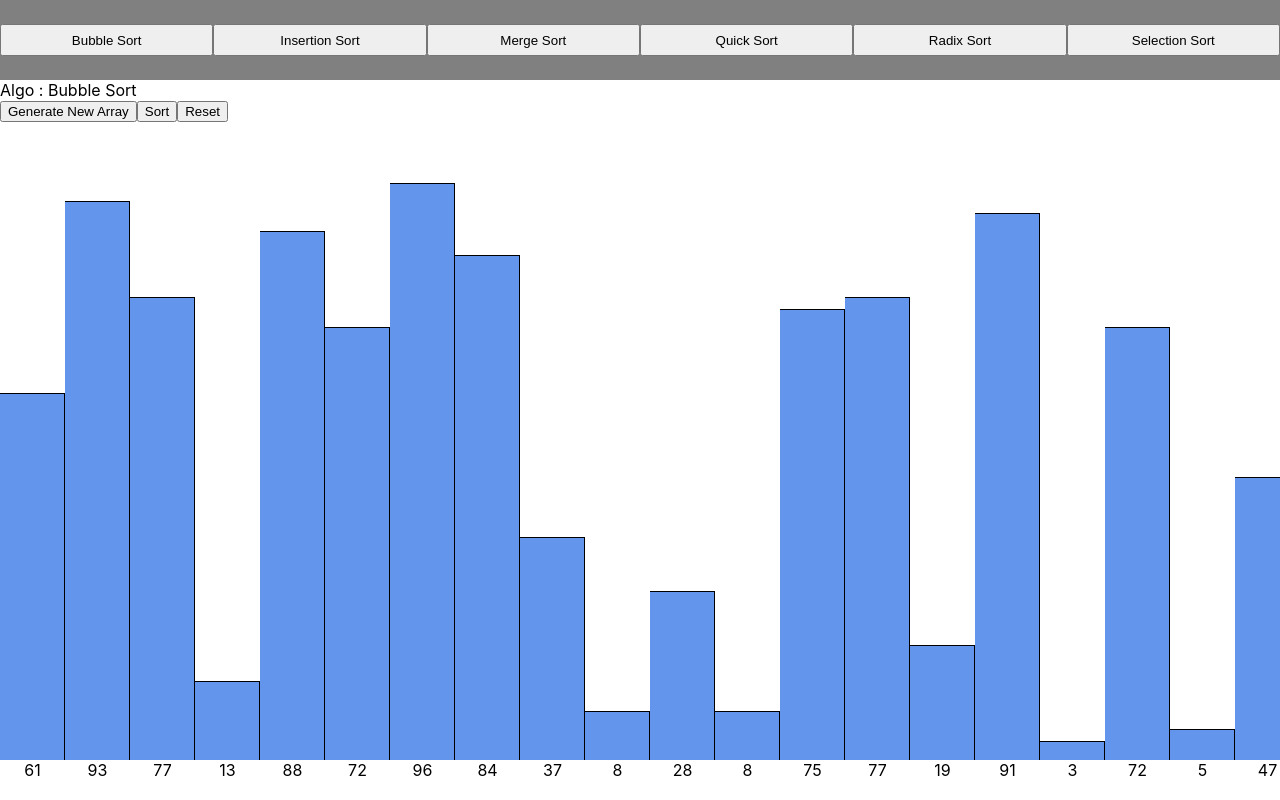
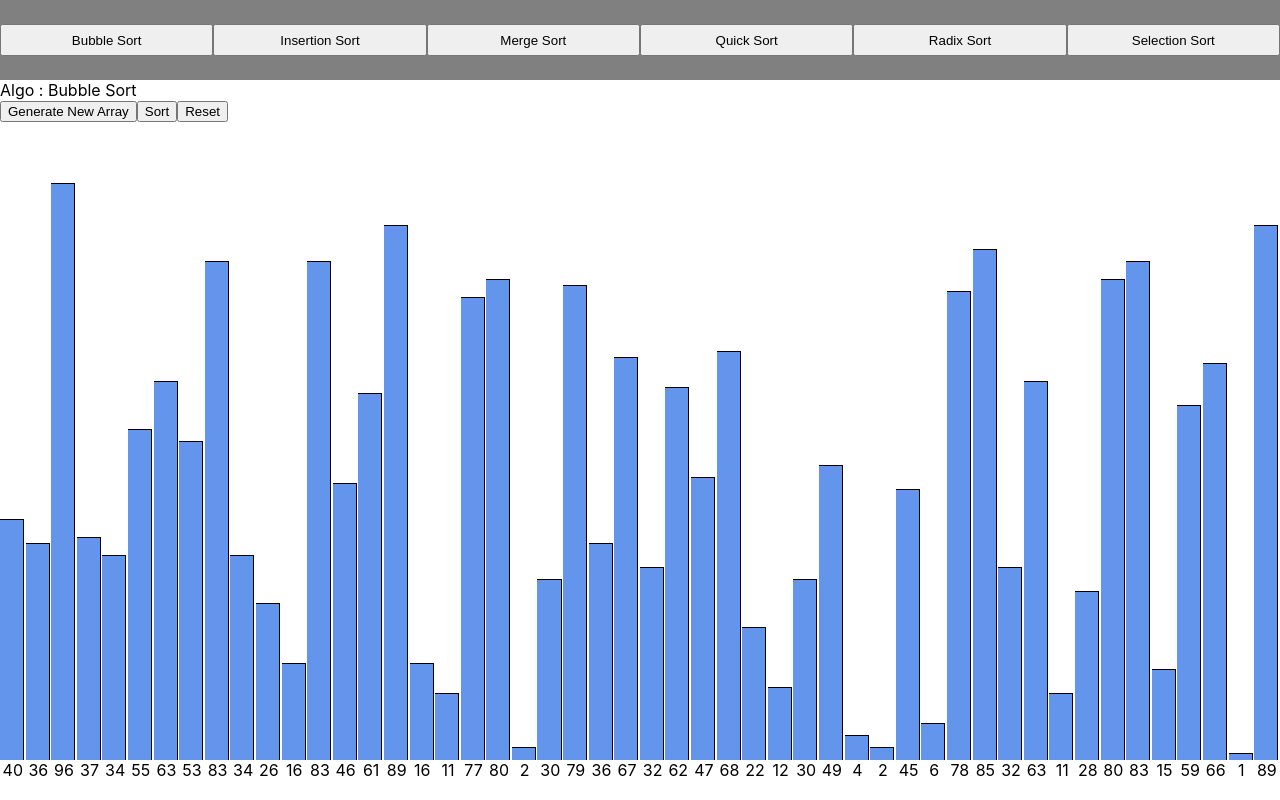
Before and after one commit to PhurbaSherpa/Visuo, a React (Create React App) app: page / in a window 1280 px wide. Both pictures are taken after a click on the button "Bubble Sort". Built offline with nearby package versions, Linux system fonts and the light colour scheme.

Commit message:
updated number of bars

```diff
--- a/src/algorithims/generateNewArr.js
+++ b/src/algorithims/generateNewArr.js
@@ -1,6 +1,6 @@
-function generateNewArr(num = 100) {
-  let arr = new Array(20).fill(0).map(function(n) {
-    return Math.floor(Math.random() * (num - 1) + 1);
+function generateNewArr() {
+  let arr = new Array(50).fill(0).map(function(n) {
+    return Math.floor(Math.random() * (100 - 1) + 1);
   });
   return arr;
 }
--- a/src/index.css
+++ b/src/index.css
@@ -36,11 +36,16 @@ code {
 
   height: 75vh;
 }
+.bars-container {
+  width: 100vw;
+}
+
 .bar-container {
   display: flex;
   flex-direction: column-reverse;
   height: 75vh;
   text-align: center;
+  width: 100vw;
 }
 .bar {
   border-right-style: solid;
@@ -48,6 +53,6 @@ code {
   border-top-width: 1px;
   border-top-style: solid;
   border-color: black;
-  width: 5vw;
+  width: 90%;
   background-color: cornflowerblue;
 }
```
